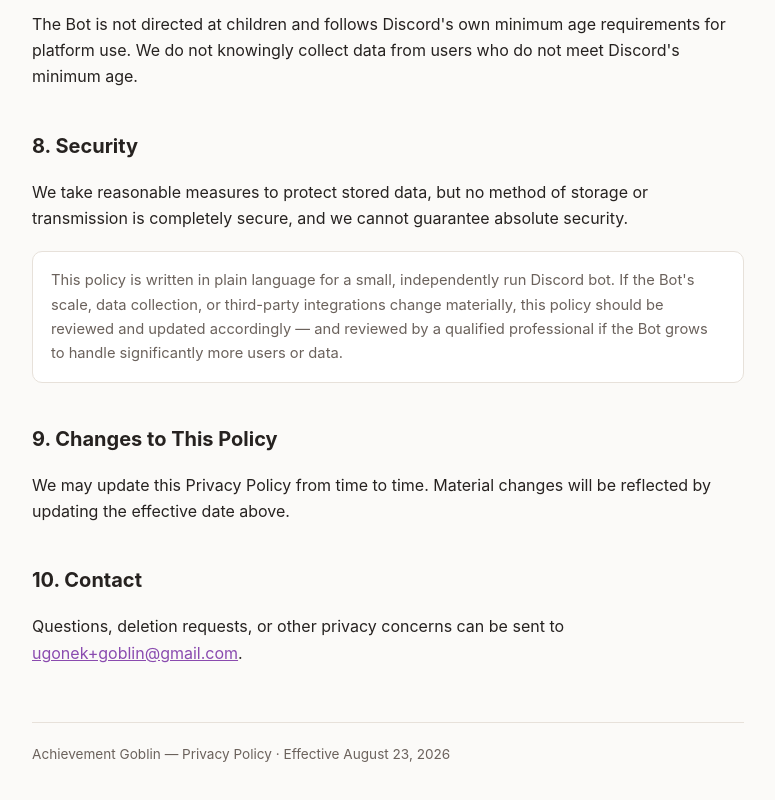
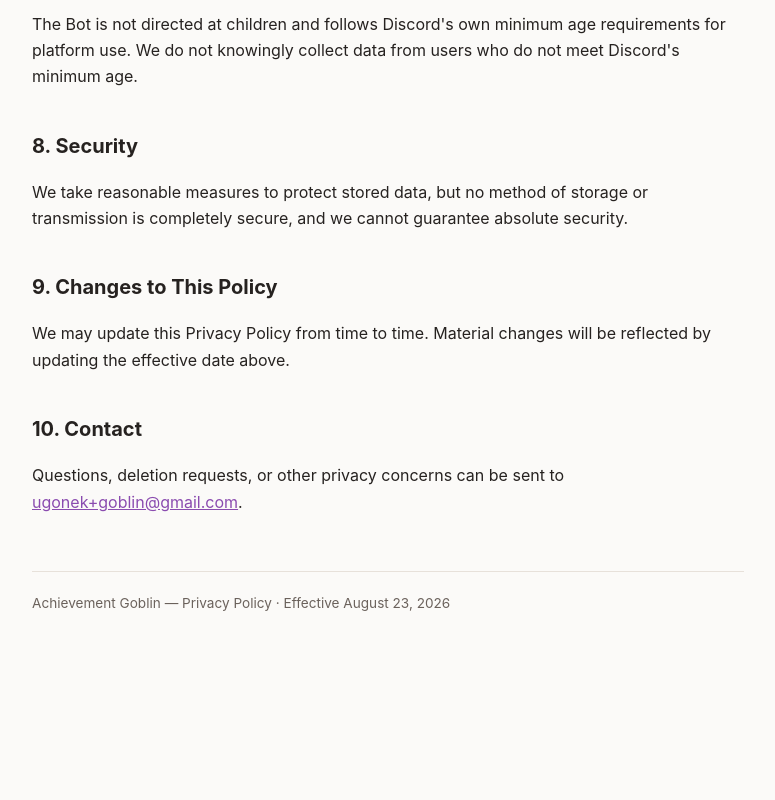
Before and after one commit to ugonek/docs, a plain HTML site: page privacy.html in a window 1280 px wide. Shown: the part 2785-3585 px from the top of the page, without its empty margins (252-1027 px from the left). After the commit the page ends 3495 px from the top, so only its background shows below. Drawn offline with Linux system fonts and the light colour scheme.

Commit message:
Self-note removal
Removing the note to self that I forgot to remove before

```diff
--- a/privacy.html
+++ b/privacy.html
@@ -201,8 +201,6 @@
   <h2>8. Security</h2>
   <p>We take reasonable measures to protect stored data, but no method of storage or transmission is completely secure, and we cannot guarantee absolute security.</p>
 
-  <div class="note">This policy is written in plain language for a small, independently run Discord bot. If the Bot's scale, data collection, or third-party integrations change materially, this policy should be reviewed and updated accordingly — and reviewed by a qualified professional if the Bot grows to handle significantly more users or data.</div>
-
   <h2>9. Changes to This Policy</h2>
   <p>We may update this Privacy Policy from time to time. Material changes will be reflected by updating the effective date above.</p>
 
```
Also changed, not shown: terms.html (+0 -2 lines).
